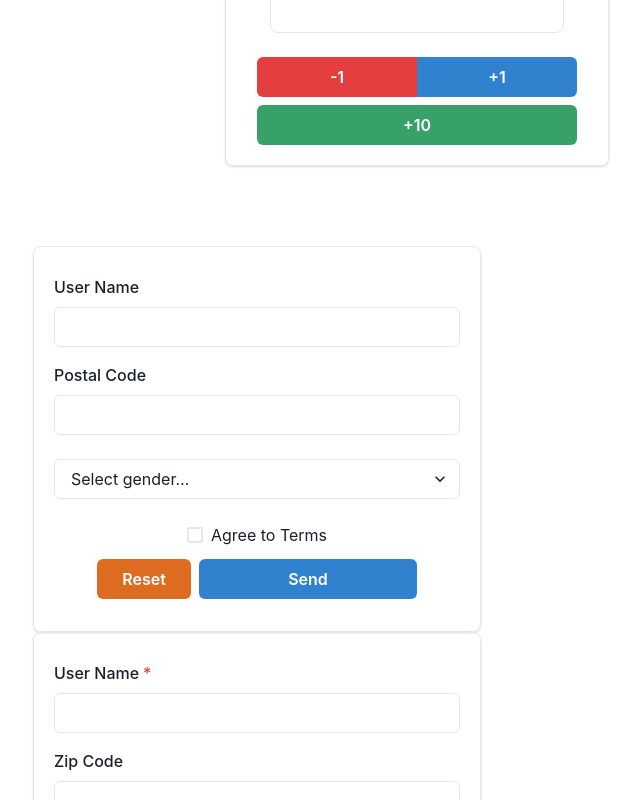
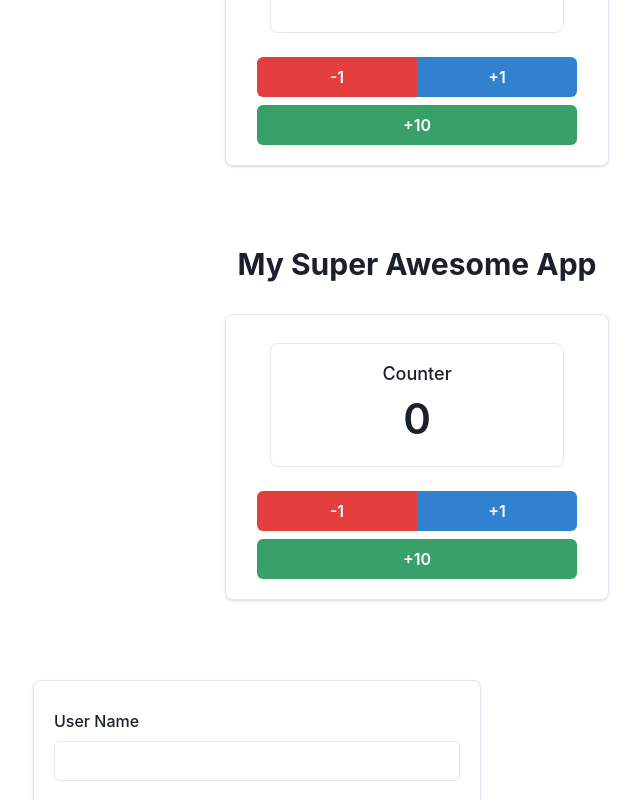
Before and after one commit to kuboya/vite-app-practice, a React (Vite) app: page / in a window 1280 px wide. Shown: the part 1691-2491 px from the top of the page, without its empty margins (223-863 px from the left). Built offline with nearby package versions, Linux system fonts and the light colour scheme.

Commit message:
use redux toolkit

```diff
--- a/package.json
+++ b/package.json
@@ -25,6 +25,7 @@
     "@emotion/react": "^11.10.8",
     "@emotion/styled": "^11.10.8",
     "@hookform/resolvers": "^3.1.0",
+    "@reduxjs/toolkit": "^1.9.5",
     "framer-motion": "^10.12.4",
     "react": "^18.2.0",
     "react-dom": "^18.2.0",
--- a/src/App.tsx
+++ b/src/App.tsx
@@ -1,9 +1,11 @@
 import type { FC } from 'react';
 import { ChakraProvider, Heading } from '@chakra-ui/react';
+import { configureStore } from '@reduxjs/toolkit';
 import { HelmetProvider } from 'react-helmet-async';
 import { Provider as ReduxProvider } from 'react-redux';
 import { BrowserRouter } from 'react-router-dom';
 import { createStore } from 'redux';
+import { counterSlice } from 'stores/counter';
 import { counterReducer, initialState } from 'stores/reducers';
 import CharacterList from 'components/CharacterList';
 import type { Character } from 'components/CharacterList';
@@ -13,6 +15,7 @@ import Counter from 'components/Counter';
 import SampleForm from 'components/SampleForm';
 import SampleValidForm from 'components/SampleValidForm';
 import CounterRedux from 'components/templates/CounterRedux';
+import CounterReduxTK from 'components/templates/CounterReduxTK';
 import DemoRouters from 'routes/DemoRoutes';
 import UsersRoutes from 'routes/UsersRoutes';
 
@@ -49,6 +52,9 @@ const characters: Character[] = [
 ];
 
 const store = createStore(counterReducer, initialState);
+
+const storeTK = configureStore({ reducer: counterSlice.reducer });
+
 const appTitle = import.meta.env.VITE_APP_TITLE;
 
 const App: FC = () => (
@@ -72,6 +78,9 @@ const App: FC = () => (
     <ReduxProvider store={store}>
       <CounterRedux pageTitle={appTitle} />
     </ReduxProvider>
+    <ReduxProvider store={storeTK}>
+      <CounterReduxTK pageTitle={appTitle} />
+    </ReduxProvider>
     <SampleForm />
     <SampleValidForm />
   </ChakraProvider>
--- /dev/null
+++ b/src/components/ecosystems/CounterTK.tsx
@@ -0,0 +1,22 @@
+import { type FC } from 'react';
+import { useDispatch, useSelector } from 'react-redux';
+import { counterSlice } from 'stores/counter';
+import { type ICounterState } from 'stores/counter';
+import CounterBoard from 'components/molecules/CounterBoard';
+
+const CounterTK: FC = () => {
+  const count = useSelector<ICounterState, number>((state) => state.count);
+  const dispatch = useDispatch();
+  const { added, decremented, incremented } = counterSlice.actions;
+
+  return (
+    <CounterBoard
+      count={count}
+      add={(amount: number) => dispatch(added(amount))}
+      decrement={() => dispatch(decremented())}
+      increment={() => dispatch(incremented())}
+    />
+  );
+};
+
+export default CounterTK;
--- /dev/null
+++ b/src/components/ecosystems/CountingBeadsTK.tsx
@@ -0,0 +1,12 @@
+import type { FC } from 'react';
+import { useSelector } from 'react-redux';
+import type { ICounterState } from 'stores/reducers';
+import ColorfulBeads from 'components/molecules/ColorfulBeads';
+
+const CountingBeads: FC<{ count?: number }> = () => {
+  const count = useSelector<ICounterState, number>((state) => state.count);
+
+  return <ColorfulBeads count={count} />;
+};
+
+export default CountingBeads;
--- /dev/null
+++ b/src/components/templates/CounterReduxTK.tsx
@@ -0,0 +1,22 @@
+import type { FC } from 'react';
+import { Box, Center, Heading } from '@chakra-ui/react';
+import CounterTK from 'components/ecosystems/CounterTK';
+import CountingBeadsTK from 'components/ecosystems/CountingBeadsTK';
+
+type Props = { pageTitle: string };
+
+const CounterReduxTK: FC<Props> = ({ pageTitle }) => (
+  <>
+    <Heading size="lg" as="h1" my={8}>
+      {pageTitle}
+    </Heading>
+    <Center>
+      <CounterTK />
+    </Center>
+    <Box w="3xl">
+      <CountingBeadsTK />
+    </Box>
+  </>
+);
+
+export default CounterReduxTK;
--- /dev/null
+++ b/src/stores/counter.ts
@@ -0,0 +1,25 @@
+import { type PayloadAction, createSlice } from '@reduxjs/toolkit';
+
+export interface ICounterState {
+  count: number;
+}
+
+const initialState: ICounterState = { count: 0 };
+
+export const counterSlice = createSlice({
+  name: 'counter',
+  initialState,
+  reducers: {
+    added: (state, action: PayloadAction<number>) => {
+      state.count += action.payload;
+    },
+    decremented: (state) => {
+      if (state.count > 0) {
+        state.count -= 1;
+      }
+    },
+    incremented: (state) => {
+      state.count += 1;
+    },
+  },
+});
--- /dev/null
+++ b/src/stores/counter/actions.ts
@@ -0,0 +1,6 @@
+import { createAction } from '@reduxjs/toolkit';
+
+const FEATURE = 'counter';
+export const decremented = createAction(`${FEATURE}/decremented`);
+export const incremented = createAction(`${FEATURE}/incremented`);
+export const added = createAction<number>(`${FEATURE}/added`);
--- /dev/null
+++ b/src/stores/counter/reducers.ts
@@ -0,0 +1,23 @@
+import { createReducer } from '@reduxjs/toolkit';
+import { decremented, incremented, added } from './actions';
+
+export interface CounterState {
+  count: number;
+}
+
+const initialState: CounterState = { count: 0 };
+
+export const counterSlice = createReducer(initialState, (builder) => {
+  builder
+    .addCase(decremented, (state) => {
+      if (state.count > 0) {
+        state.count -= 1;
+      }
+    })
+    .addCase(incremented, (state) => {
+      state.count += 1;
+    })
+    .addCase(added, (state, action) => {
+      state.count += action.payload;
+    });
+});
```
Also changed, not shown: 1 other file (tests, documents, lock files or other folders).
